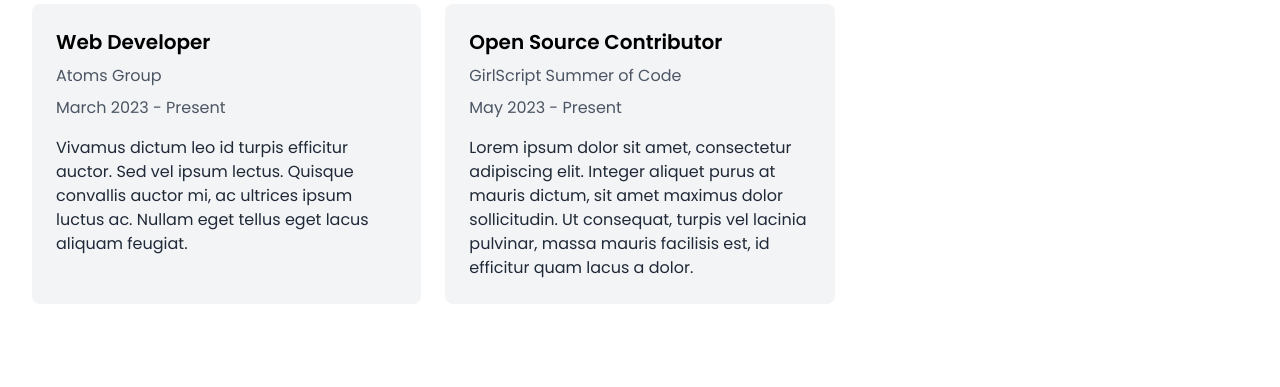
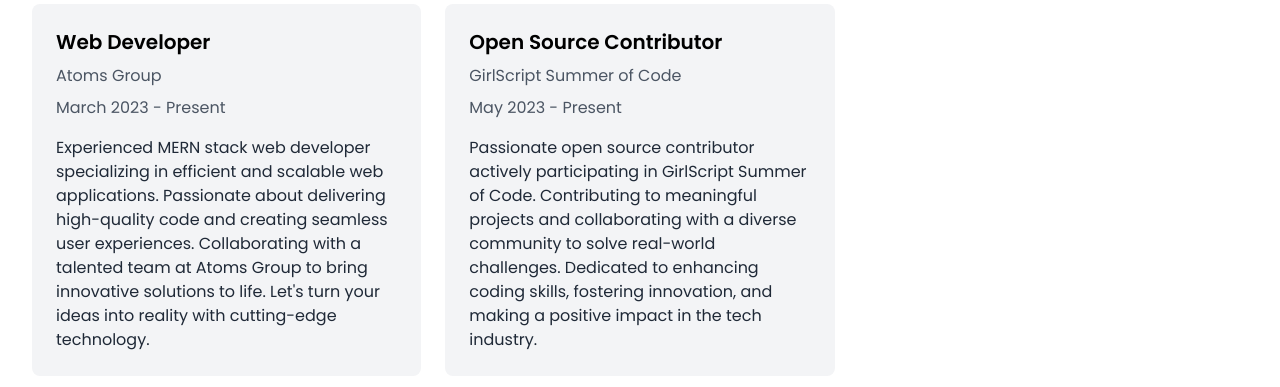
Before and after one commit to shaikahmadnawaz/my-portfolio, a React (Vite) app: page / in a window 1280 px wide. Shown: the part 2640-3027 px from the top of the page. Built offline with nearby package versions, Linux system fonts and the light colour scheme; no server answers.

Commit message:
experience description added

```diff
--- a/src/components/Experience.jsx
+++ b/src/components/Experience.jsx
@@ -7,14 +7,14 @@ function Experience() {
       company: "Atoms Group",
       duration: "March 2023 - Present",
       description:
-        "Vivamus dictum leo id turpis efficitur auctor. Sed vel ipsum lectus. Quisque convallis auctor mi, ac ultrices ipsum luctus ac. Nullam eget tellus eget lacus aliquam feugiat.",
+        "Experienced MERN stack web developer specializing in efficient and scalable web applications. Passionate about delivering high-quality code and creating seamless user experiences. Collaborating with a talented team at Atoms Group to bring innovative solutions to life. Let's turn your ideas into reality with cutting-edge technology.",
     },
     {
       title: "Open Source Contributor",
       company: "GirlScript Summer of Code",
       duration: "May 2023 - Present",
       description:
-        "Lorem ipsum dolor sit amet, consectetur adipiscing elit. Integer aliquet purus at mauris dictum, sit amet maximus dolor sollicitudin. Ut consequat, turpis vel lacinia pulvinar, massa mauris facilisis est, id efficitur quam lacus a dolor.",
+        "Passionate open source contributor actively participating in GirlScript Summer of Code. Contributing to meaningful projects and collaborating with a diverse community to solve real-world challenges. Dedicated to enhancing coding skills, fostering innovation, and making a positive impact in the tech industry.",
     },
 
     // Add more experiences here
```
